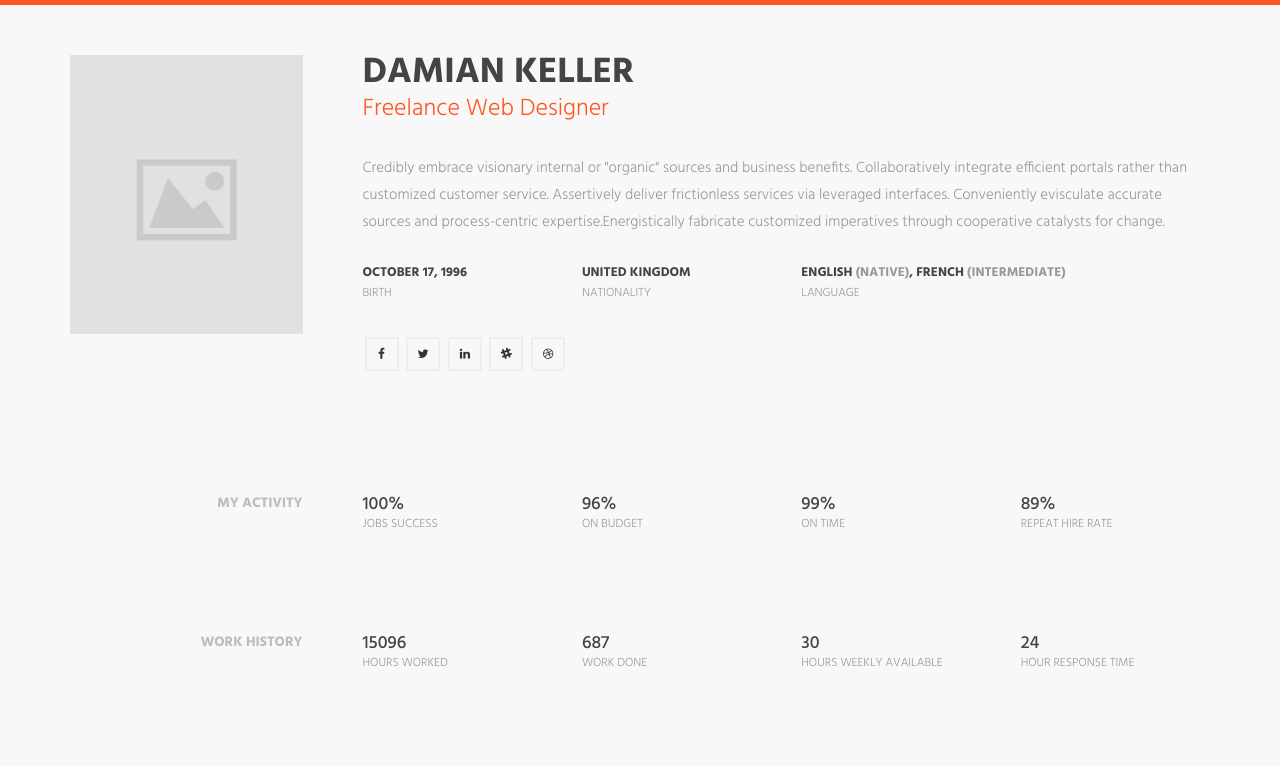
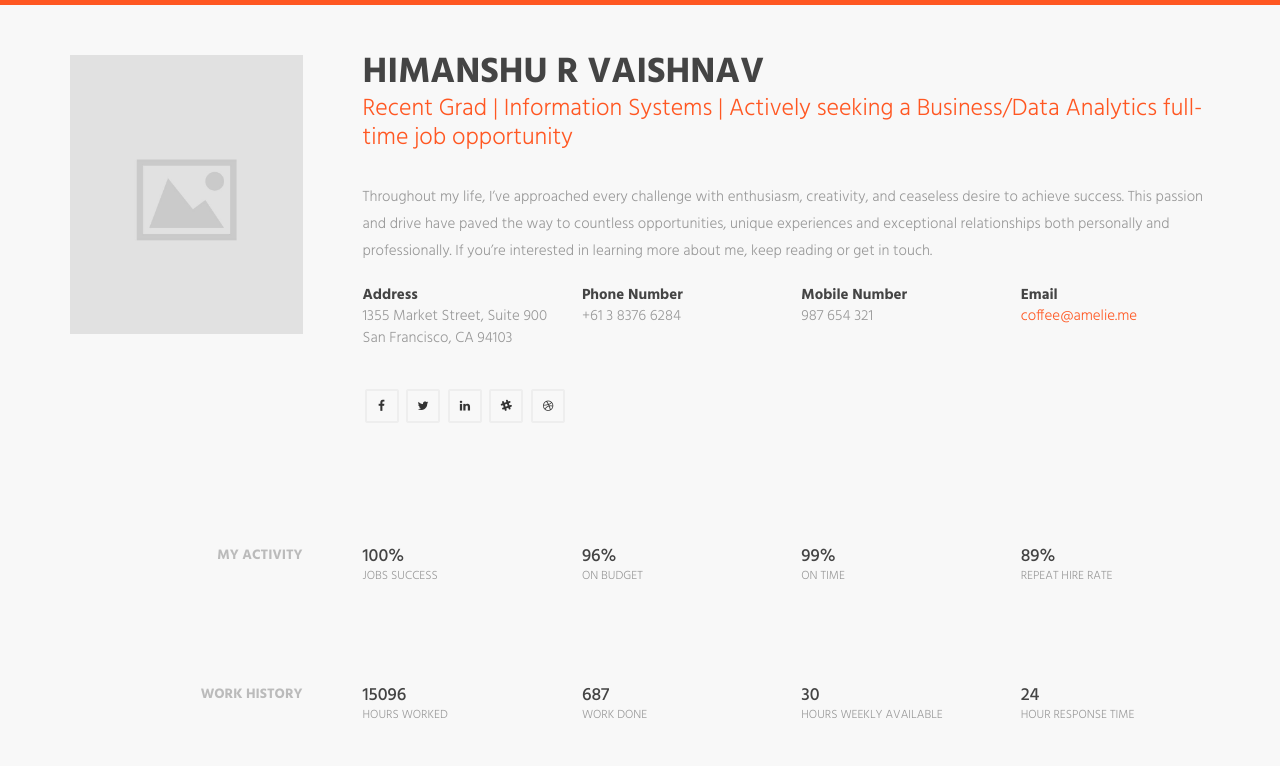
Before and after one commit to himanshuvaishnav/resume, a plain HTML site: page index.html in a window 1280 px wide. Shown: the top 766 px of the page. Drawn offline with Linux system fonts and the light colour scheme.

Commit message:
added contact to top

```diff
--- a/index.html
+++ b/index.html
@@ -52,19 +52,17 @@
             </div>
             <div class="col-md-9">
                 <div class="name-wrapper">
-                    <h1 class="name">Damian Keller</h1>
-                    <span>Freelance Web Designer</span>
+                    <h1 class="name">Himanshu R Vaishnav</h1>
+                    <span>Recent Grad | Information Systems | Actively seeking a Business/Data Analytics full-time job opportunity</span>
                 </div>
                 <p>
-                    Credibly embrace visionary internal or "organic" sources and business benefits. Collaboratively
-                    integrate efficient portals rather than customized customer service. Assertively deliver
-                    frictionless services via leveraged interfaces. Conveniently evisculate accurate sources and
-                    process-centric expertise.Energistically fabricate customized imperatives through cooperative
-                    catalysts for change.
+                    Throughout my life, I’ve approached every challenge with enthusiasm, creativity, and ceaseless desire to achieve success.
+                    This passion and drive have paved the way to countless opportunities, unique experiences and exceptional relationships
+                    both personally and professionally. If you’re interested in learning more about me, keep reading or get in touch.
                 </p>
 
 
-                <div class="row">
+                <!-- <div class="row">
                     <div class="col-md-3">
                         <div class="personal-details">
                             <strong>OCTOBER 17, 1996</strong>
@@ -83,6 +81,36 @@
                             <small>LANGUAGE</small>
                         </div>
                     </div>
+                </div> -->
+
+                <div class="row">
+                    <div class="col-md-3">
+                        <address>
+                            <strong>Address</strong><br>
+                            1355 Market Street, Suite 900<br>
+                            San Francisco, CA 94103
+
+                        </address>
+                    </div>
+                    <div class="col-md-3">
+                        <address>
+                            <strong>Phone Number</strong><br>
+                            +61 3 8376 6284
+                        </address>
+                    </div>
+                    <div class="col-md-3">
+                        <address>
+                            <strong>Mobile Number</strong><br>
+                            987 654 321
+                        </address>
+                    </div>
+                    <div class="col-md-3">
+                        <address>
+                            <strong>Email</strong><br>
+                            <a href="mailto:#">coffee@amelie.me</a>
+                        </address>
+                    </div>
+
                 </div>
 
                 <ul class="social-icon">
```
